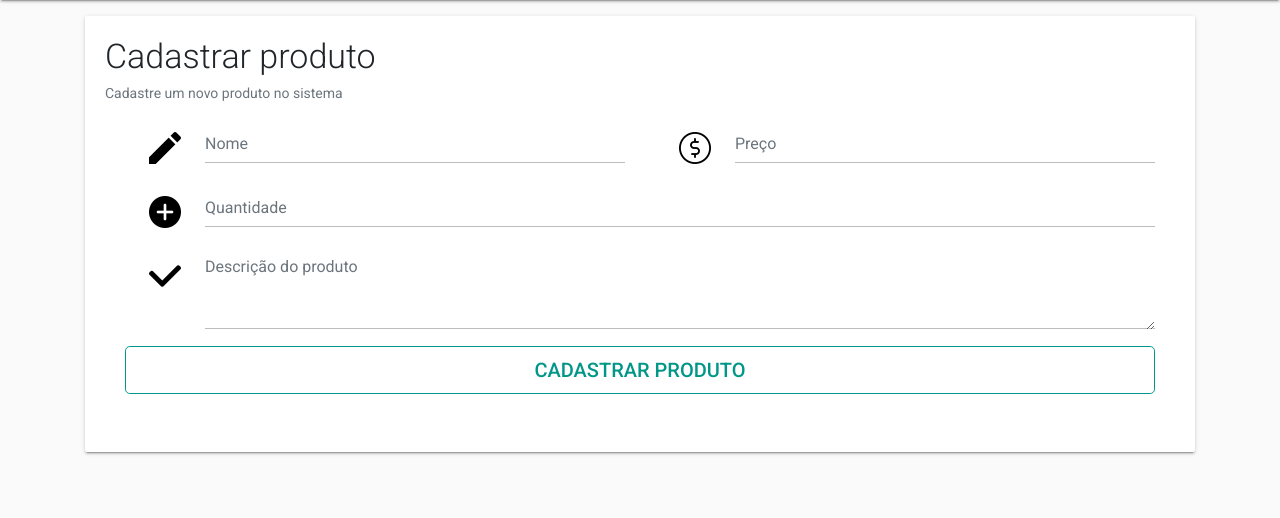
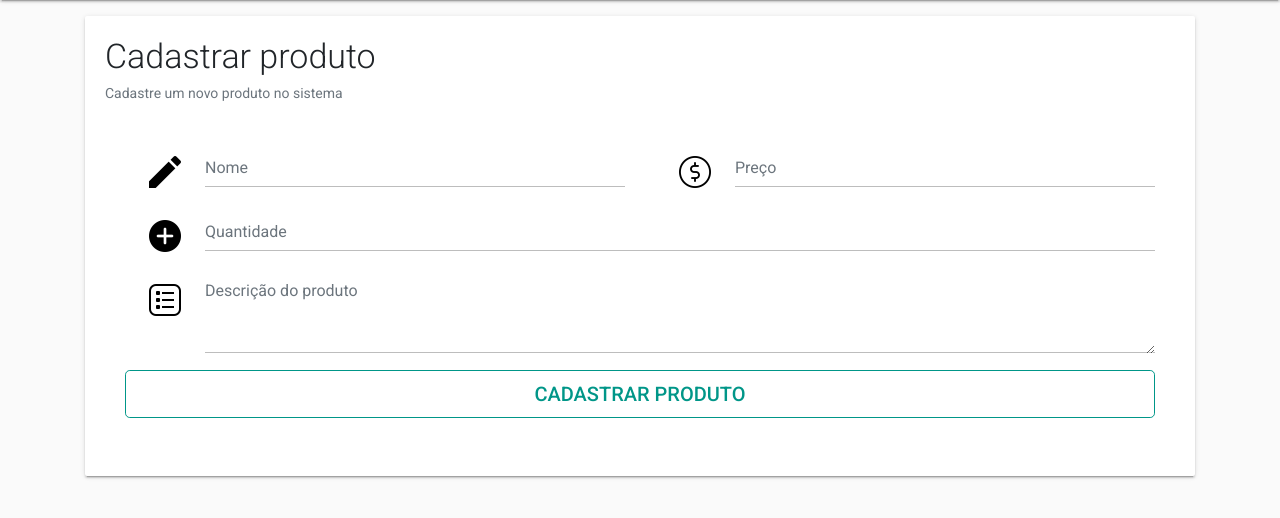
Before and after one commit to DawidOliveira/control_store, a PHP site: page /view/cadProduto.php in a window 1280 px wide. Shown: the part 53-571 px from the top of the page. Run offline with PHP 8.4, Linux system fonts and the light colour scheme.

Commit message:
Adição do icon de lista

```diff
--- a/view/cadFuncionario.php
+++ b/view/cadFuncionario.php
@@ -72,7 +72,7 @@
             <div class="card-title display-4">
               Cadastrar funcionário
             </div>
-            <div class="card-subtitle text-muted">Cadastre um novo funcionário no sistema</div>
+            <div class="card-subtitle text-muted mb-4">Cadastre um novo funcionário no sistema</div>
             <div class="card-body">
               <form action="#" method="POST">
                 <div class="row">
--- a/view/cadProduto.php
+++ b/view/cadProduto.php
@@ -9,7 +9,7 @@
   <!-- Material Design for Bootstrap fonts and icons -->
   <link rel="stylesheet" href="https://fonts.googleapis.com/css?family=Roboto:300,400,500,700|Material+Icons">
 
-  <link rel="shortcut icon" href="../assets/layout.png" type="image/x-icon">
+  <link rel="shortcut icon" href="../assets/list.png" type="image/x-icon">
 
   <!-- Bootstrap CSS -->
   <link rel="stylesheet" href="../css/style.css">
@@ -72,7 +72,7 @@
             <div class="card-title display-4">
               Cadastrar produto
             </div>
-            <div class="card-subtitle text-muted">Cadastre um novo produto no sistema</div>
+            <div class="card-subtitle text-muted mb-4">Cadastre um novo produto no sistema</div>
             <div class="card-body">
               <form action="#" method="POST">
                 <div class="row">
@@ -105,7 +105,7 @@
                   <div class="col">
                     <div class="input-group mb-3">
                       <div class="input-group-prepend mx-4 my-2 ">
-                        <img src="../assets/confirm.png" alt="user" width="32px" height="32px"> </div>
+                        <img src="../assets/list.png" alt="user" width="32px" height="32px"> </div>
                       <textarea class="form-control" rows="4" placeholder="Descrição do produto" aria-label="description" name="description"></textarea>
                     </div>
                   </div>
```
Also changed, not shown: assets/list.png (added).
